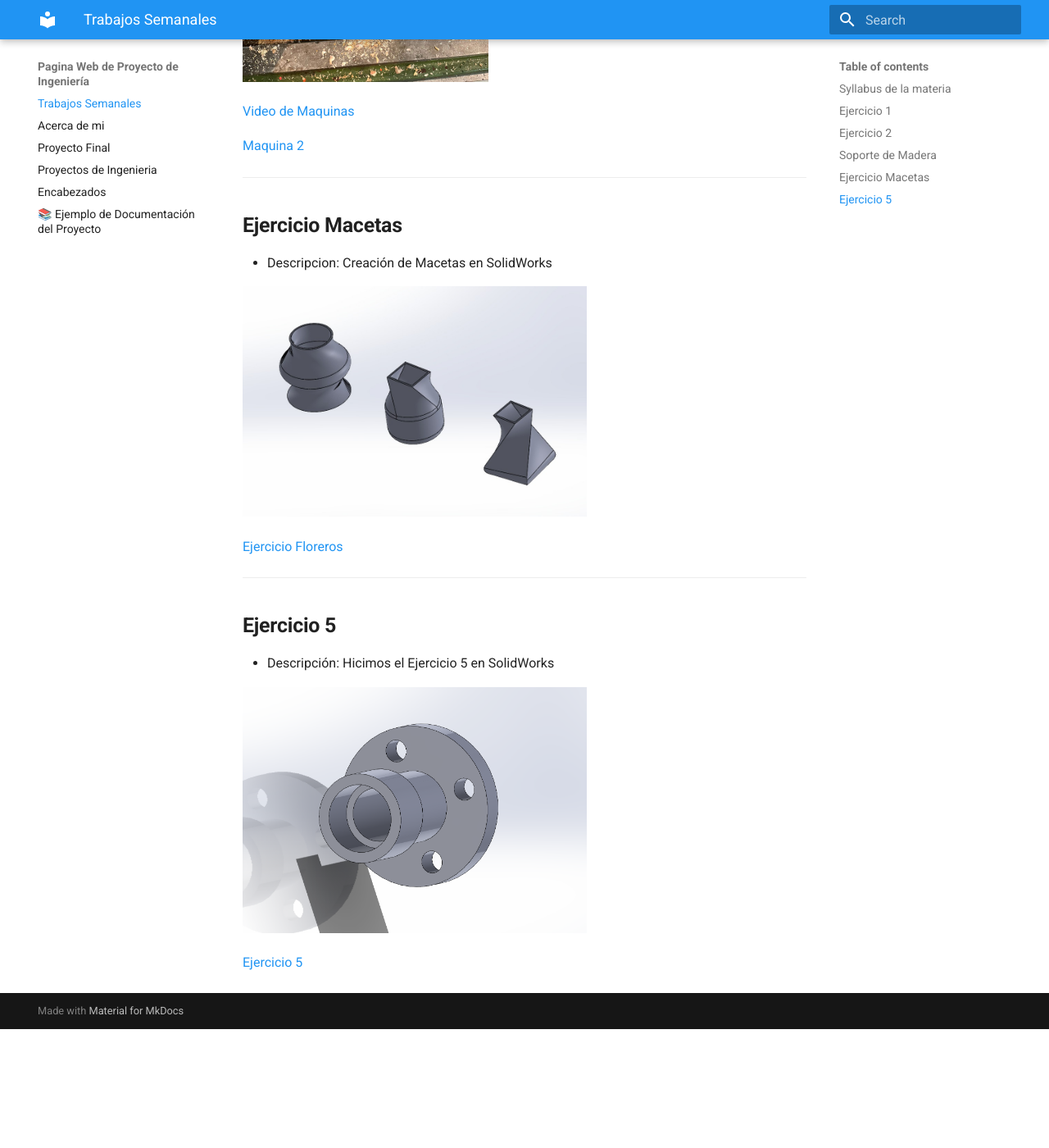
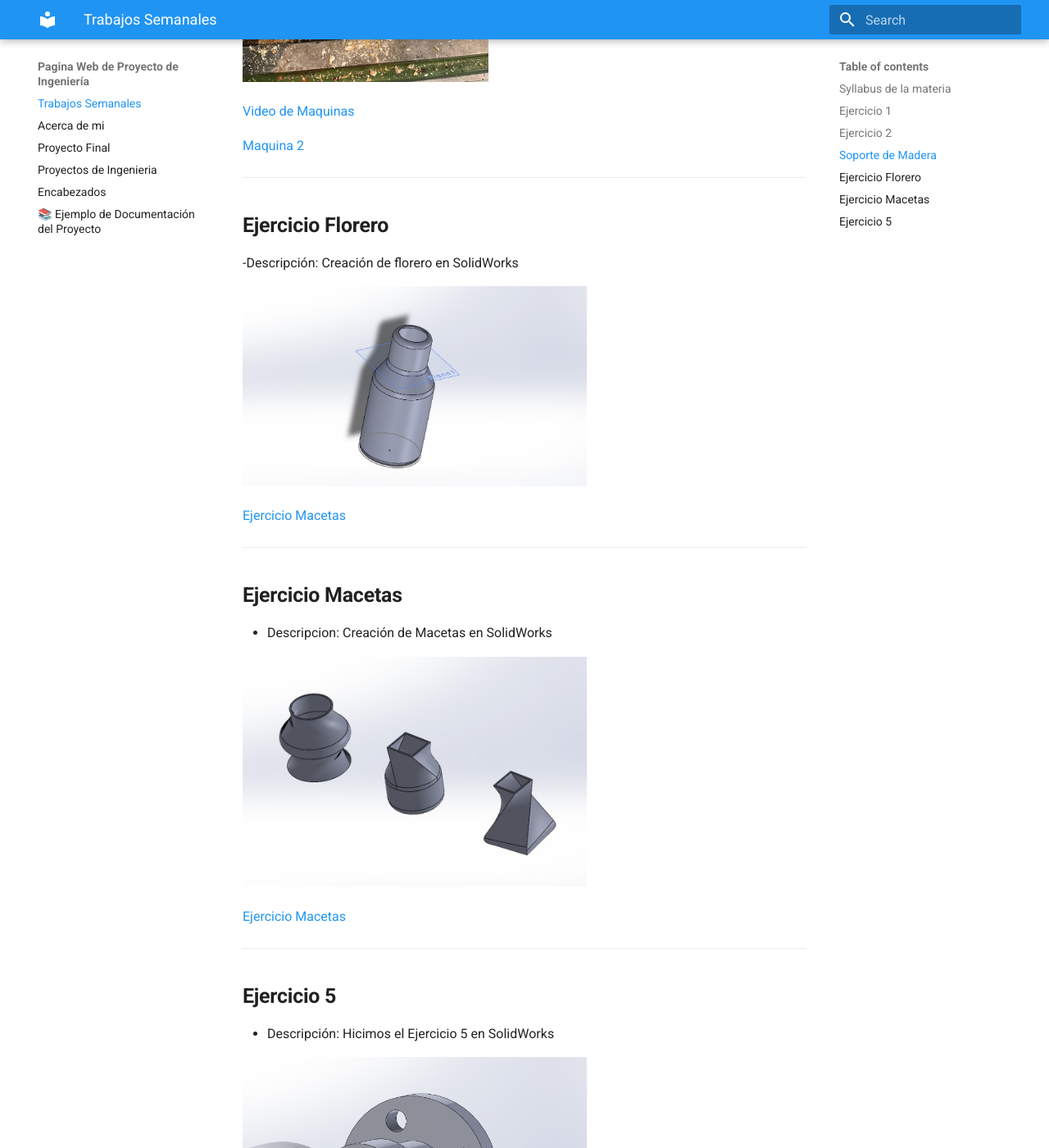
Before and after one commit to JoseGilGonzalezBerra/Proyecto_de_Ingenieria, an MkDocs documentation site: the page built from docs/index.md, in a window 1280 px wide and 1400 px high, scrolled down 2250 px. Shown: the whole window at 82% size. Built offline with MkDocs 1.6.1 and Material for MkDocs 9.7.7, drawn with Linux system fonts in a browser that asks for light colours; before the commit the page ends 3505 px from its top, so only the background shows below that.

Commit message:
Update index.md

```diff
--- a/docs/index.md
+++ b/docs/index.md
@@ -46,13 +46,24 @@
 
 ---
 
+## **Ejercicio Florero**
+
+-Descripción: Creación de florero en SolidWorks
+
+<img src = "./recursos/imgs/Florero1.jpeg" alt="Florero" width="420">
+
+[Ejercicio Macetas](recursos/archivos/Florero1.SLDPRT)
+
+
+---
+
 ## **Ejercicio Macetas**
 
 - Descripcion: Creación de Macetas en SolidWorks
 
 <img src = "./recursos/imgs/Florero.jpeg" alt="Florero" width="420">
 
-[Ejercicio Floreros](recursos/archivos/Florero.SLDPRT)
+[Ejercicio Macetas](recursos/archivos/Florero.SLDPRT)
 
 ---
 
```
